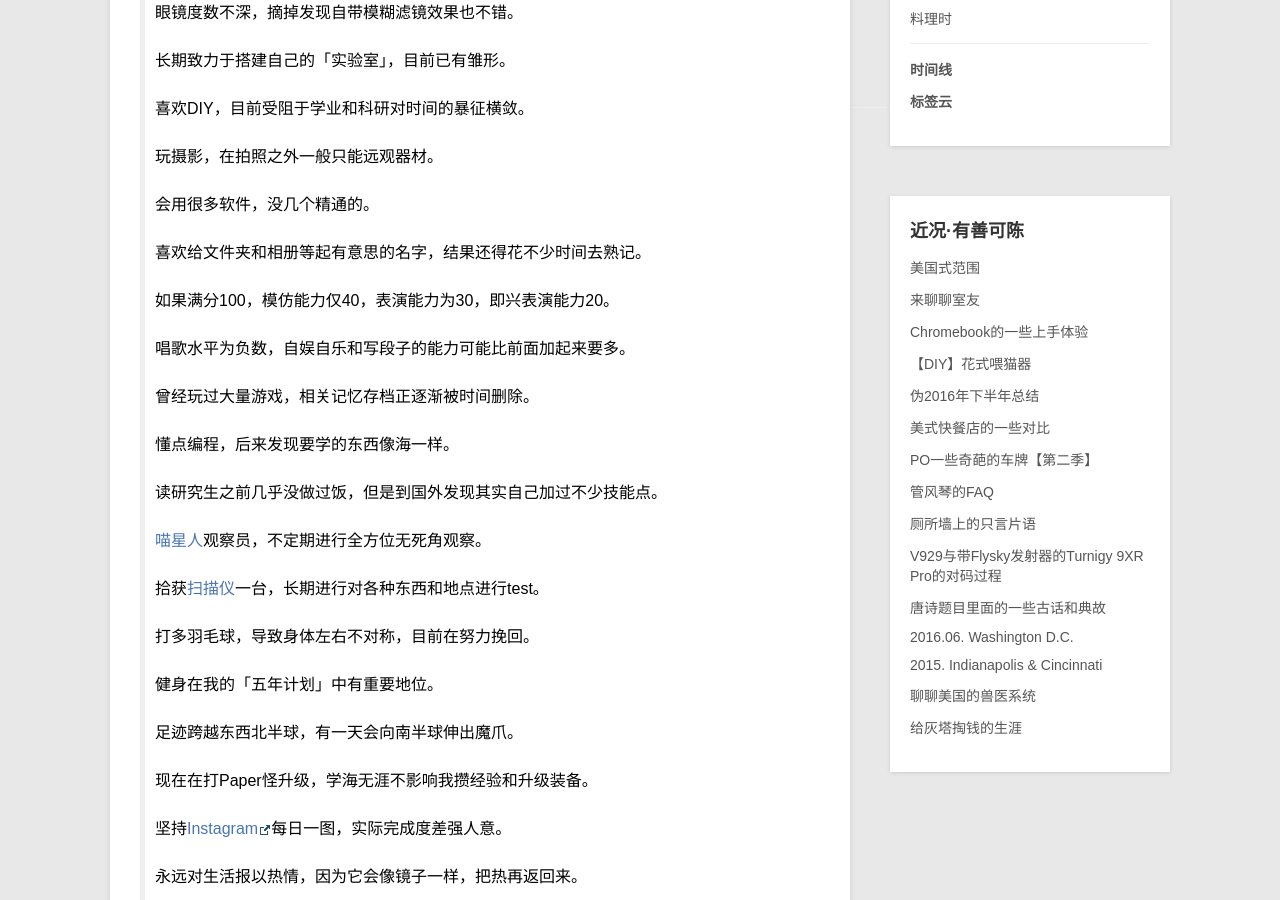
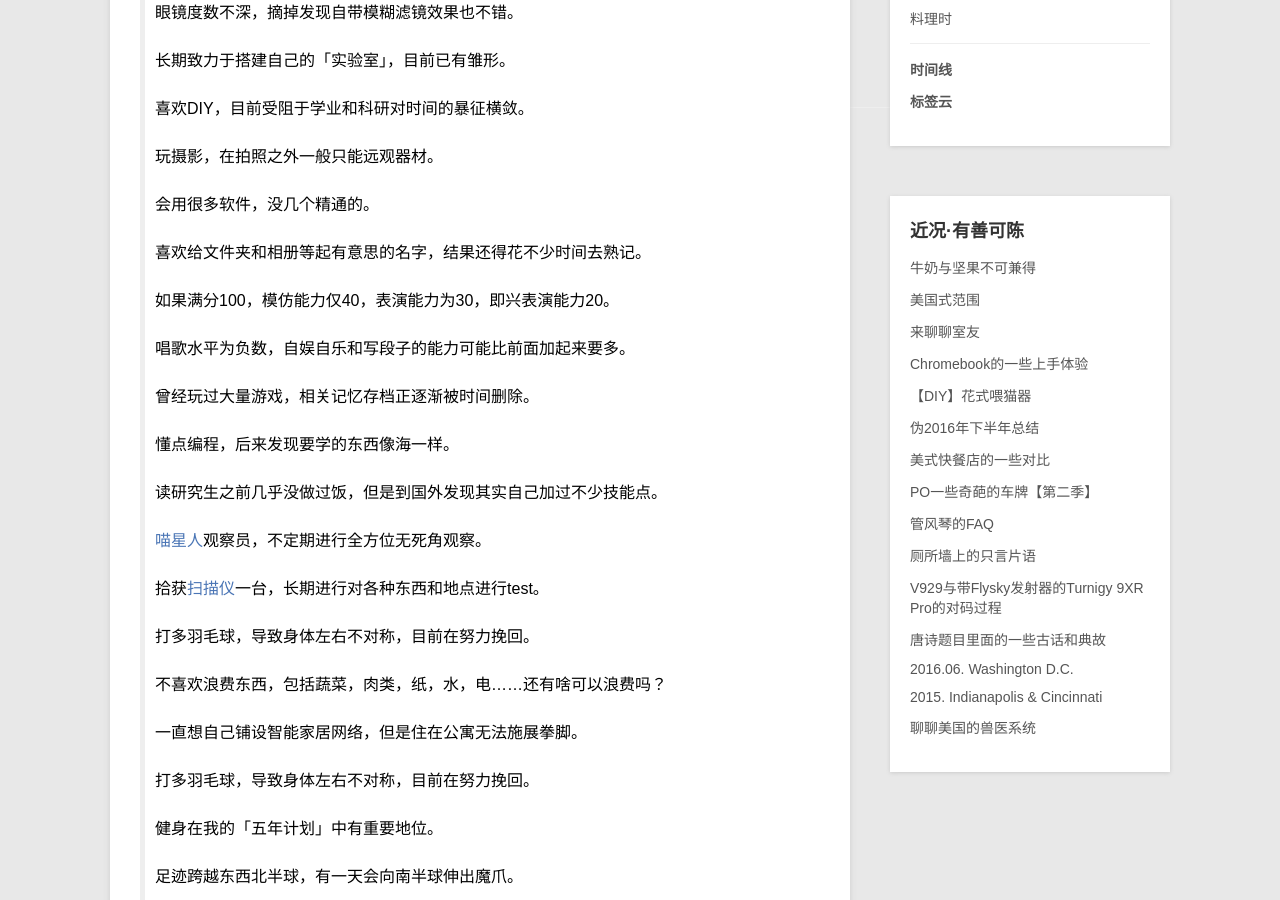
Before and after one commit to LanternD/lanternd.github.io, a Jekyll site: the page built from about.md, in a window 1280 px wide and 900 px high, scrolled down 443 px. Built offline with Jekyll 4.4.1, drawn with Linux system fonts in a browser that asks for light colours; comment, search, counter and statistics services are not loaded; part of the change alters nothing that is shown.

Commit message:
New post: milk or nuts allergy, update about page

```diff
--- a/about.md
+++ b/about.md
@@ -40,6 +40,12 @@ id: about
 >  [喵星人](/hakuna-matata/)观察员，不定期进行全方位无死角观察。
 > 　<br> <br>
 >  拾获[扫描仪](/scanner-found/)一台，长期进行对各种东西和地点进行test。
+> 　<br> <br>
+>  打多羽毛球，导致身体左右不对称，目前在努力挽回。
+> 　<br> <br>
+>  不喜欢浪费东西，包括蔬菜，肉类，纸，水，电……还有啥可以浪费吗？
+> 　<br> <br>
+>  一直想自己铺设智能家居网络，但是住在公寓无法施展拳脚。
 > 　<br> <br>
 >  打多羽毛球，导致身体左右不对称，目前在努力挽回。
 > 　<br> <br>
--- /dev/null
+++ b/blog/_posts/2017-04-23-choose-one-milk-or-nuts.md
@@ -0,0 +1,54 @@
+---
+layout: post
+title: 牛奶与坚果不可兼得
+description: 一些些过敏症状的讨论。
+permalink: /choose-one-milk-or-nuts/
+categories: [blog, 视·界]
+tags: [牛奶, 坚果, 过敏, 症状, 美国, 中国]
+date: 2017-04-23 22:33:44
+---
+
+<!--「http://lanternd.qiniudn.com/Pic4Post/」-->
+
+## 牛奶「过敏」
+
+牛奶在东亚或者说黄种人中并不是可以大量饮用的饮品。众说纷纭，有说法是黄种人缺少乳糖酶，无法分解牛奶中的乳糖，如果大量饮用易导致腹泻；另一种说法是黄种人胃肠中缺少酪蛋白酶，空腹饮用导致腹痛；还有说是牛奶里面有很多东西吸收不了，喝了也白喝……营养学的东西我可不敢妄下结论，不过这个事实倒是不能改变的。
+
+就我个人而言，我可以喝超市里面Fat Free，1%和2%的牛奶，一旦喝Whole milk，腹泻的概率会大大增加。其实2%的牛奶已经比较让我不适了，比如早餐喝一碗，到下午的时候感觉肚子都在翻腾，充满了气体，但是又不会腹泻，挺奇怪的。
+
+值得注意的是，不同的牛奶之间是脂肪含量不同，似乎和乳糖无关。
+
+相比之下老美们就不一样了，牛奶可以当水喝。我们无法望其项背。至于超市里有那么多种不同脂肪含量的牛奶，也只是为了满足不同的人脂肪摄入量的需求。我是几乎没听过老美喝牛奶拉肚子的情况。
+
+## 坚果「过敏」
+
+反过来又有一个很有意思的现象……老美或者说白人群体中似乎坚果过敏的人不在少数。
+
+《The Big Bang Theory》里面Howard（犹太人）因为误食了含有花生的糕点而过敏了。
+
+![Howard](http://lanternd.qiniudn.com/Pic4Post/choose-one-milk-or-nuts/peanut-allergy.gif)
+（图片来源： Tumblr - [pammieomana](http://68.media.tumblr.com/tumblr_mduio6pHFI1qasxjlo1_500.gif)）
+
+鉴于上面是电视剧，不太可能让演员真的过敏，其实还可以从好多地方可以看出来。
+
+最明显的就是超市的商品包装了。如果一种食品使用了某种坚果或者其他易过敏的东西，厂商一定会把它标注在明显的位置。我对过敏原的认识扩大了很多，除了坚果，还有：Wheat, latex, flour, peanut, soy, shellfish, eggs等等……就差白开水了。网上随便找了个[列表](http://acaai.org/allergies/types/food-allergy)，仅供参考。
+
+还有一次我们去一家南美人家里做客，超市买了点礼物，顺手捎了盒饼干，到了以后女主人看了看包装，告诉我们她女儿对这里面的坚果严重过敏，吃不了……然后我们庆幸还好带了别的礼物不然可就尴尬了。
+
+最近和几个老美聊天聊到过敏这个问题，一个中年的说以前过敏不是那么普遍的，只是最近几年十几年迅速增加，达到了现象级。他们还说有的严重的，如果空气里有该种坚果的味道还会呼吸道过敏……
+
+就我在国内的感受，大伙过敏的似乎都是灰尘花粉什么的。坚果过敏的肯定也有，但是肯定是很少数。中国的食品包装上也不会写出可能的过敏原（可能是法律没要求）。我的体会是，大部分常见食物都不会成为中国人或者黄种人的过敏原。
+
+我在想会不会是中国地大物博，食物种类丰富，各种东西吃得多了就进化出了对付各种过敏原的基因，而美国这种主食土豆玉米，蔬菜肉类种类少的食谱会导致人比较「脆弱」……
+
+少了坚果人生岂不是少了很多乐趣？剥花生什么的简直爽。
+
+某免责声明：食物过敏人群的组成是什么样我却没有很深入的研究，印象中白人为主。黄种人里面有喝大量牛奶没问题的，白人也有很多吃坚果没问题的，这里只谈谈总的概念。
+
+## 叙
+
+所以我就有了标题的感叹，**牛奶和坚果不可兼得**。每个人种都或多或少地对某一类食物不耐受。
+
+但话说回来，人类能吃的东西这么多，少那么几种日子也还是得过的。
+
+写完日志我就去吃花生去。
```
